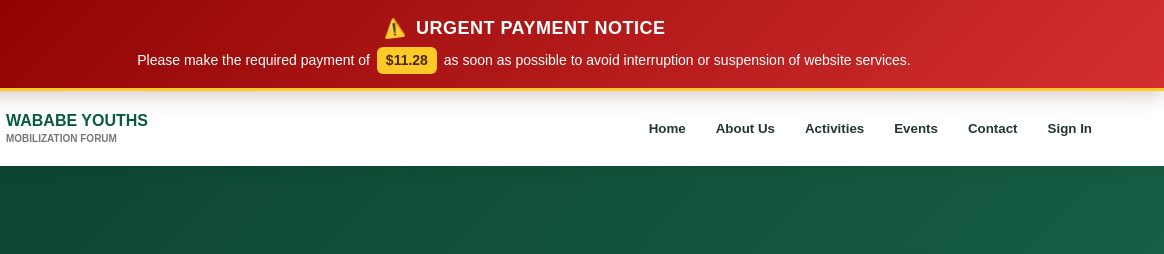
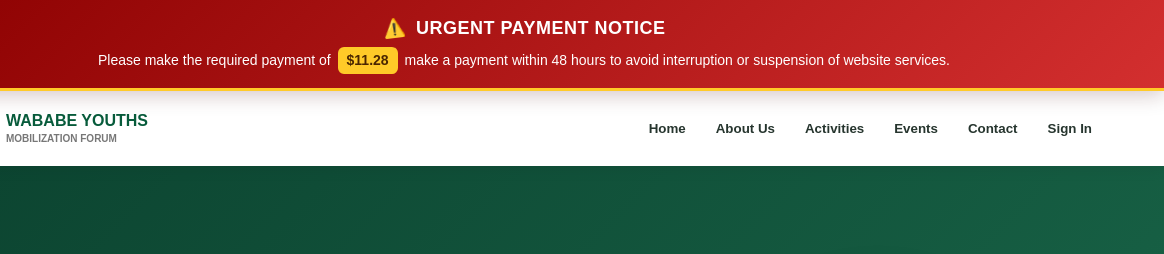
Before and after one commit to wababe-digital/wababe-youths-mobilization-forum, a plain HTML site: page index.html in a window 1280 px wide. Shown: the top 254 px of the page, 116-1280 px from the left. Drawn offline with Linux system fonts and the light colour scheme; no server answers.

Commit message:
Update index.html

```diff
--- a/index.html
+++ b/index.html
@@ -204,7 +204,7 @@ header{
 
 .nav-links button:hover{
     background:#e9f3ee;
-    color:var(--primary);
+ suspensionnterruptionvoidossibleossible  color:var(--primary);
 }
 
 .menu-btn{
@@ -876,8 +876,7 @@ footer li{
     <div class="warning-text">
 
         Please make the required payment of
-        <span class="warning-amount">$11.28</span>
-        as soon as possible to avoid interruption or suspension
+        <span class="warning-amount">$11.28</span> make a payment within 48 hours to avoid interruption or suspension
         of website services.
 
     </div>
```
